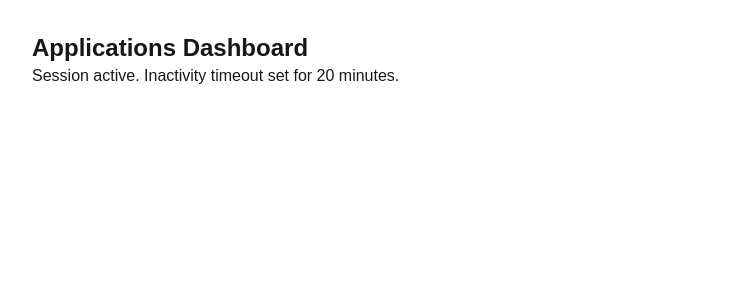
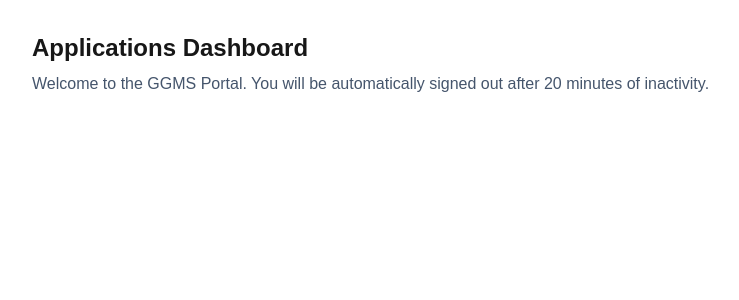
Before and after one commit to GoldenGladesMiddle/golden-glades-portal, a Next.js app: page /applications/dashboard in a window 1280 px wide. Shown: the top 300 px of the page, without its empty margins (0-739 px from the left). Built offline with nearby package versions, Linux system fonts and the light colour scheme.

Commit message:
Refactor ApplicationsDashboardPage and improve messaging
Updated component name and improved logout error handling. Enhanced user messaging regarding inactivity timeout.

```diff
--- a/app/applications/dashboard/page.tsx
+++ b/app/applications/dashboard/page.tsx
@@ -1,24 +1,24 @@
 'use client';
 
-import { useEffect, useRef } from 'react';
+import React, { useEffect, useRef } from 'react';
 import { useRouter } from 'next/navigation';
 
-const INACTIVITY_TIMEOUT = 20 * 60 * 1000; // 20 minutes in milliseconds
+const INACTIVITY_TIMEOUT = 20 * 60 * 1000; // 20 minutes
 
-export default function ApplicationDashboard() {
+export default function ApplicationsDashboardPage() {
   const router = useRouter();
   const timerRef = useRef<NodeJS.Timeout | null>(null);
 
   const handleLogout = async () => {
     try {
-      // Call your backend API endpoint to clear cookies/session
       await fetch('/api/auth/logout', { method: 'POST' });
     } catch (error) {
-      console.error('Logout failed:', error);
+      console.error('Logout error:', error);
     } finally {
-      // Clear client storage and redirect
       localStorage.clear();
+      sessionStorage.clear();
       router.push('/applications');
+      router.refresh();
     }
   };
 
@@ -28,18 +28,14 @@ export default function ApplicationDashboard() {
   };
 
   useEffect(() => {
-    // Events to track active engagement
     const events = ['mousemove', 'keydown', 'click', 'scroll', 'touchstart'];
 
-    // Start timer on mount
     resetTimer();
 
-    // Attach listeners
     events.forEach((event) => {
       window.addEventListener(event, resetTimer);
     });
 
-    // Cleanup on unmount
     return () => {
       if (timerRef.current) clearTimeout(timerRef.current);
       events.forEach((event) => {
@@ -51,7 +47,9 @@ export default function ApplicationDashboard() {
   return (
     <div className="p-8">
       <h1 className="text-2xl font-bold">Applications Dashboard</h1>
-      <p>Session active. Inactivity timeout set for 20 minutes.</p>
+      <p className="text-slate-600 mt-2">
+        Welcome to the GGMS Portal. You will be automatically signed out after 20 minutes of inactivity.
+      </p>
     </div>
   );
 }
```
